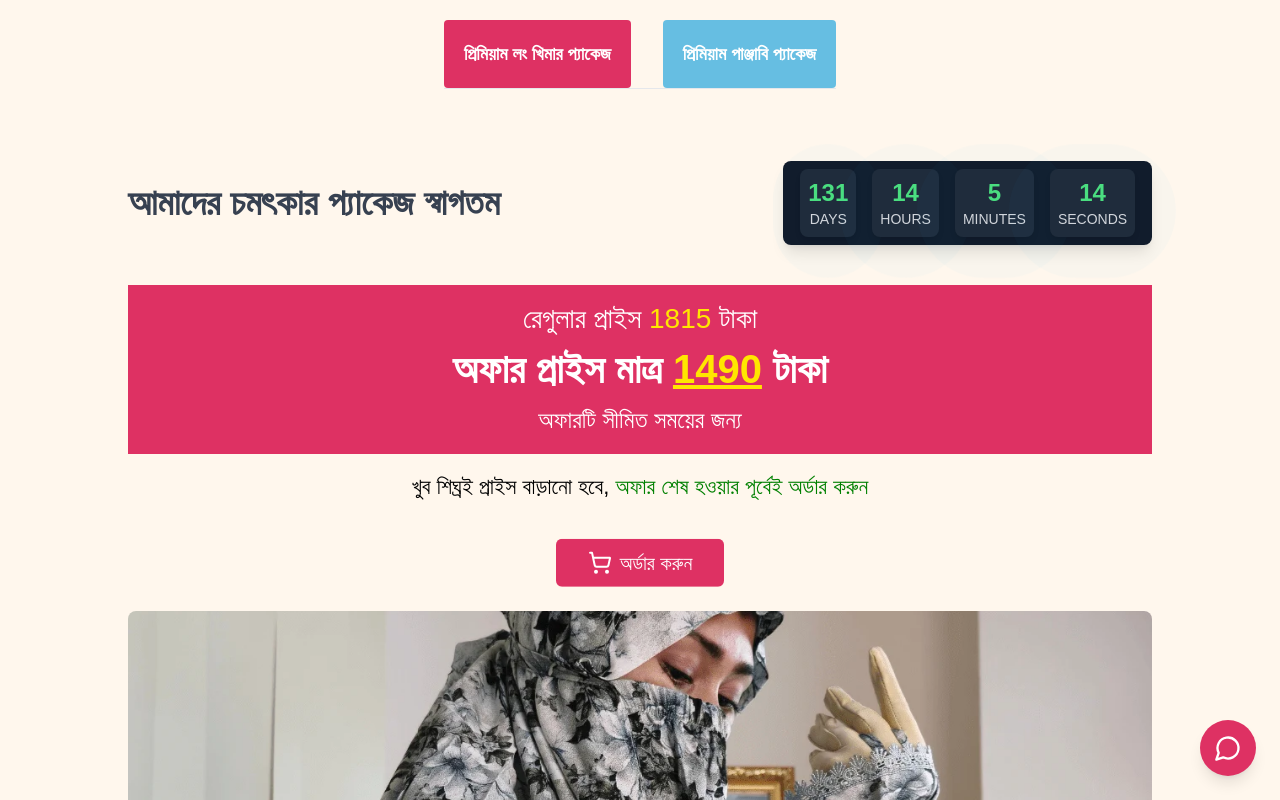
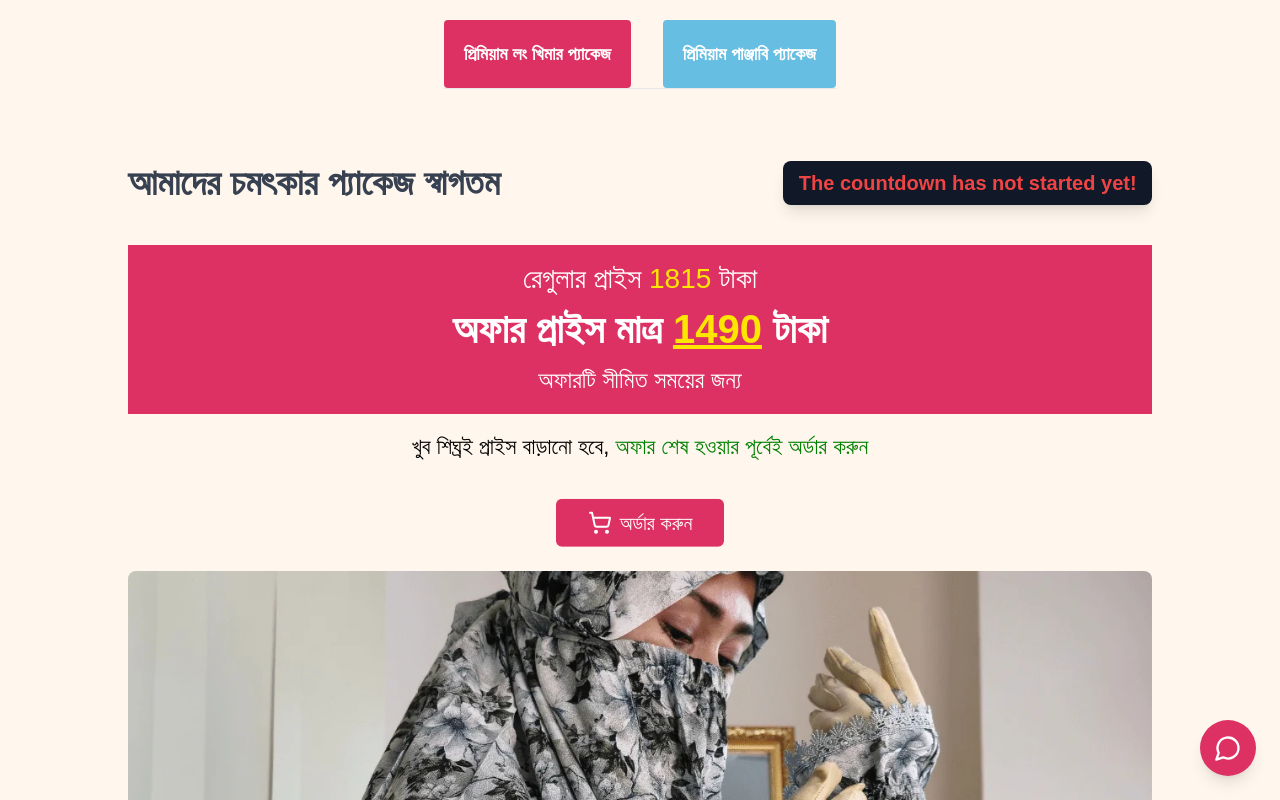
Before and after one commit to rashariful/punjabi-landing-page-frontend, a Next.js app: page / in a window 1280 px wide. Shown: the top 800 px of the page. Built offline with nearby package versions, Linux system fonts and the light colour scheme.

Commit message:
counter date change

```diff
--- a/app/page.tsx
+++ b/app/page.tsx
@@ -14,8 +14,8 @@ const products = {
     title: "প্রিমিয়াম পাঞ্জাবি প্যাকেজ",
     totalPrice: 2240,
     offerPrice: 1490,
-    startDate: "2025-02-16T10:00:00Z",
-    endDate: "2025-08-30T23:59:59Z",
+    startDate: "2025-03-01T10:00:00Z",
+    endDate: "2025-03-30T23:59:59Z",
     details: [
       // "পাঞ্জাবি – নামাজ ও বিশেষ উপলক্ষের জন্য আরামদায়ক ও মার্জিত",
       // "তসবিহ – উন্নত মানের প্রার্থনার মালা",
@@ -83,8 +83,8 @@ const products = {
     title: "প্রিমিয়াম লং খিমার প্যাকেজ",
     totalPrice: 1815,
     offerPrice: 1490,
-    startDate: "2025-02-16T10:00:00Z",
-    endDate: "2025-06-30T23:59:59Z",
+    startDate: "2025-03-01T10:00:00Z",
+    endDate: "2025-03-30T23:59:59Z",
     details: [
       // "পাঞ্জাবি – নামাজ ও বিশেষ উপলক্ষের জন্য আরামদায়ক ও মার্জিত",
       // "তসবিহ – উন্নত মানের প্রার্থনার মালা",
```
